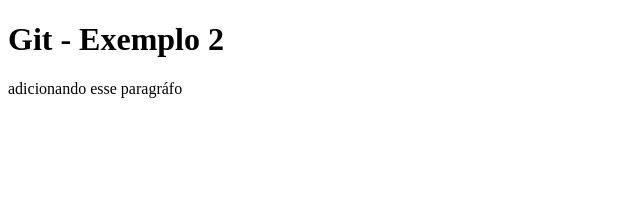
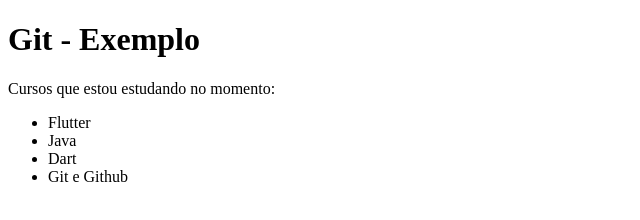
Before and after one commit to flaviogsromeiro/git-exemplo, a plain HTML site: page index2.html in a window 1280 px wide. Shown: the whole page, without its empty margins (0-640 px from the left). Drawn offline with Linux system fonts and the light colour scheme.

Commit message:
Atualizando meu projeto

```diff
--- a/index2.html
+++ b/index2.html
@@ -7,8 +7,14 @@
     <title>Git - Exemplo 2</title>
 </head>
 <body>
-    <h1>Git - Exemplo 2</h1>
+    <h1>Git - Exemplo</h1>
 
-    <p>adicionando esse paragráfo</p>
+    <p>Cursos que estou estudando no momento: </p>
+    <ul>
+        <li>Flutter</li>
+        <li>Java</li>
+        <li>Dart</li>
+        <li>Git e Github</li>
+    </ul>
 </body>
 </html>
```
